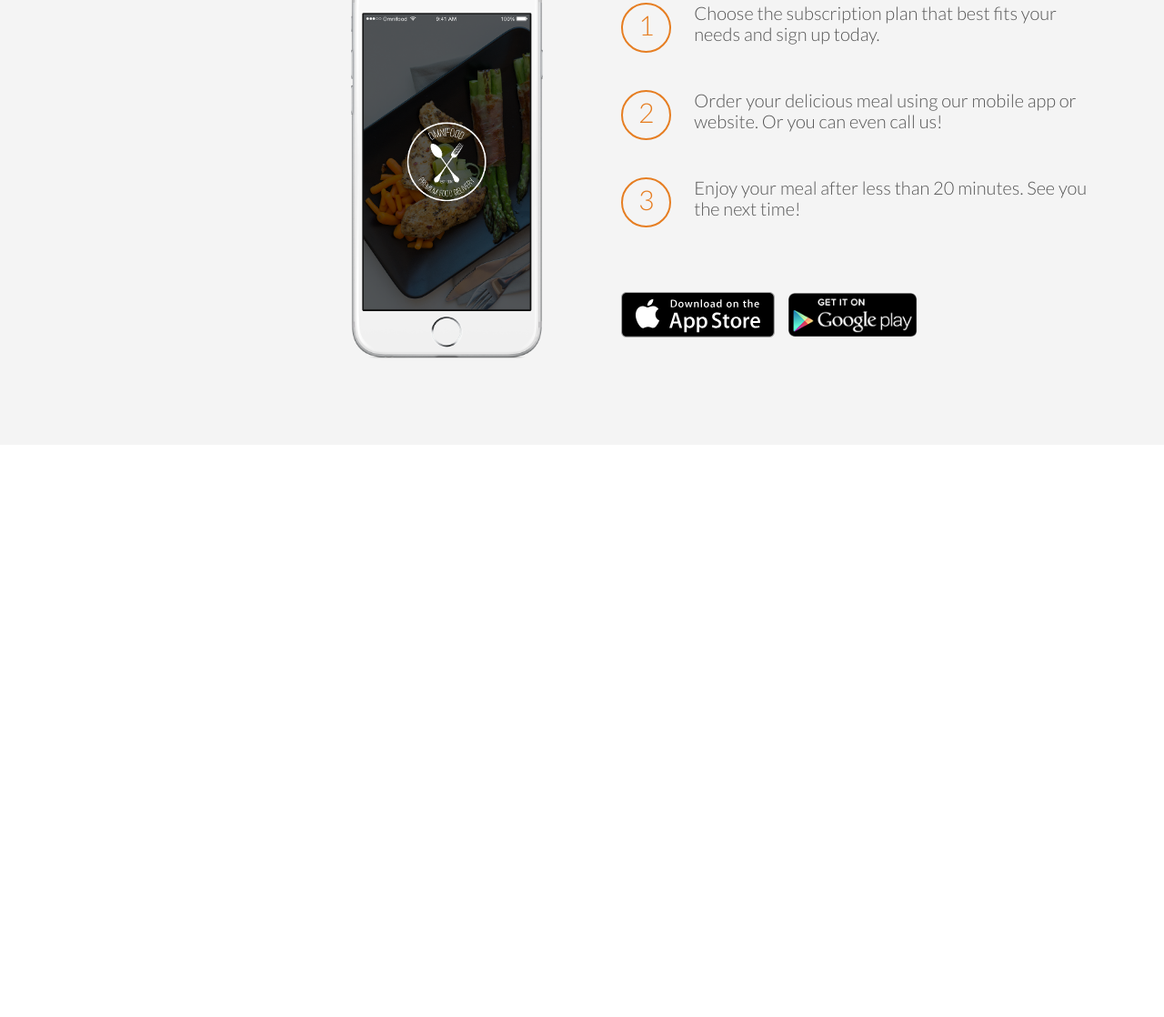
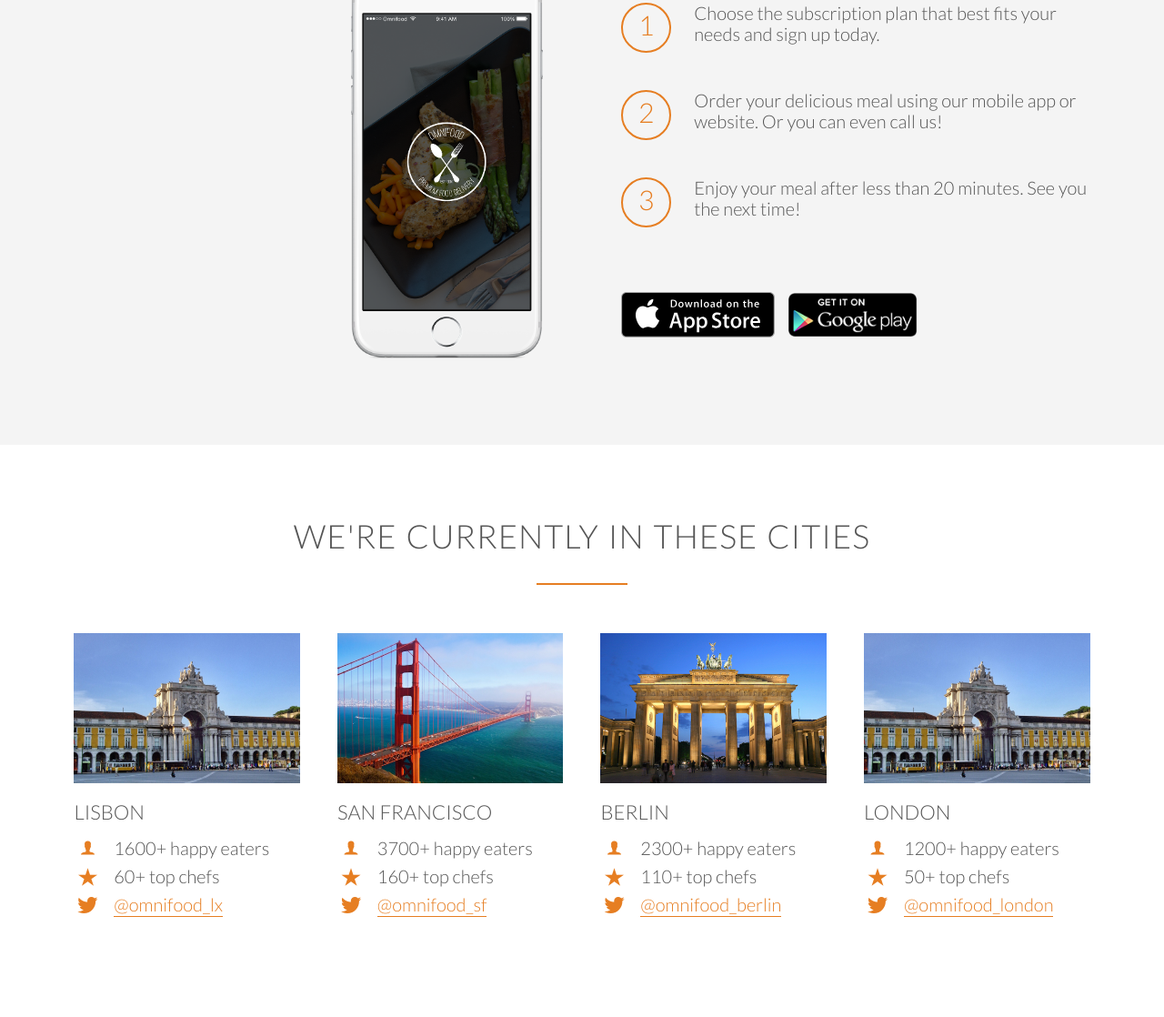
Before and after one commit to Archit2301/Omnifood, a plain HTML site: page index.html in a window 1280 px wide. Shown: the part 2259-3377 px from the top of the page at 91% size. Before the commit the page ends 2748 px from the top, so only its background shows below. Drawn offline with Linux system fonts and the light colour scheme; files whose address does not match are found by name.

Commit message:
Cities section implemented

```diff
--- a/index.html
+++ b/index.html
@@ -146,6 +146,79 @@
             </div>
         </section>
 
+        <section class="section-cities">
+            <div class="row">
+                <h2>We're currently in these cities</h2>
+            </div>
+            <div class="row">
+                <div class="col span-1-of-4 box">
+                    <img src="/resources/img/lisbon-3.jpg">
+                    <h3>Lisbon</h3>
+                    <div class="city-feature">
+                        <i class="ion-ios-person icon-small"></i>
+                        1600+ happy eaters
+                    </div>
+                    <div class="city-feature">
+                        <i class="ion-ios-star icon-small"></i>
+                        60+ top chefs
+                    </div>
+                    <div class="city-feature">
+                        <i class="ion-social-twitter icon-small"></i>
+                        <a href="#">@omnifood_lx</a>
+                    </div>
+                </div>
+                <div class="col span-1-of-4 box">
+                    <img src="/resources/img/san-francisco.jpg">
+                    <h3>San Francisco</h3>
+                    <div class="city-feature">
+                        <i class="ion-ios-person icon-small"></i>
+                        3700+ happy eaters
+                    </div>
+                    <div class="city-feature">
+                        <i class="ion-ios-star icon-small"></i>
+                        160+ top chefs
+                    </div>
+                    <div class="city-feature">
+                        <i class="ion-social-twitter icon-small"></i>
+                        <a href="#">@omnifood_sf</a>
+                    </div>
+                </div>
+                <div class="col span-1-of-4 box">
+                    <img src="/resources/img/berlin.jpg">
+                    <h3>Berlin</h3>
+                    <div class="city-feature">
+                        <i class="ion-ios-person icon-small"></i>
+                        2300+ happy eaters
+                    </div>
+                    <div class="city-feature">
+                        <i class="ion-ios-star icon-small"></i>
+                        110+ top chefs
+                    </div>
+                    <div class="city-feature">
+                        <i class="ion-social-twitter icon-small"></i>
+                        <a href="#">@omnifood_berlin</a>
+                    </div>
+                </div>
+                <div class="col span-1-of-4 box">
+                    <img src="/resources/img/lisbon-3.jpg">
+                    <h3>London</h3>
+                    <div class="city-feature">
+                        <i class="ion-ios-person icon-small"></i>
+                        1200+ happy eaters
+                    </div>
+                    <div class="city-feature">
+                        <i class="ion-ios-star icon-small"></i>
+                        50+ top chefs
+                    </div>
+                    <div class="city-feature">
+                        <i class="ion-social-twitter icon-small"></i>
+                        <a href="#">@omnifood_london</a>
+                    </div>
+                </div>
+            </div>
+
+        </section>
+
     </body>
 
 </html>
--- a/resources/css/style.css
+++ b/resources/css/style.css
@@ -104,6 +104,38 @@ h2:after {
     display: block;
     color: #e67e22;
     margin-bottom: 10px;
+}
+
+
+.icon-small {
+    display: inline-block;
+    width: 30px;
+    text-align: center;
+    color: #e67e22;
+    font-size: 120%;
+    margin-right: 10px;
+
+    /*secrets to align text and icons*/
+    line-height: 120%;
+    vertical-align: middle;
+    margin-top: -4px;
+}
+
+/* -------- LINKS -------- */
+
+a:link,
+a:visited {
+    color: #e67e22;
+    text-decoration: none;
+    padding-bottom: 1px;
+    border-bottom: 1px solid #e67e22;
+    transition: border-bottom 0.2s, color 0.2s;
+}
+
+a:hover,
+a:active {
+    color: #555;
+    border-bottom: 1px solid transparent;
 }
 
 /* -------- BUTTONS -------- */
@@ -292,8 +324,27 @@ header {
     margin-right: 25px
 }
 
+.btn-app:link,
+.btn-app:visited {
+    border: 0;
+}
+
 .btn-app img {
     height: 50px;
     width: auto;
     margin-right: 10px;
 }
+
+/* ------------------------------------ */
+/* CITIES */
+/* ------------------------------------ */
+
+.box img {
+    width: 100%;
+    height: auto;
+    margin-bottom: 15px;
+}
+
+.city-feature {
+    margin-bottom: 5px;
+}
```
